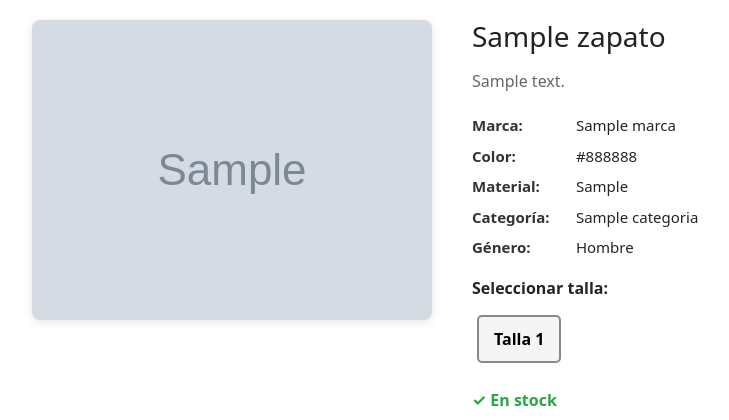
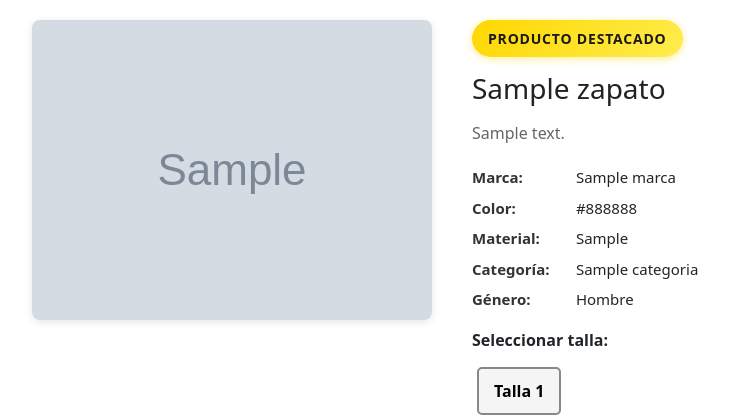
Before and after one commit to miniluz/tienda-calzados-marilo, a Django app: page /catalog/1/ in a window 1280 px wide. Shown: the part 128-548 px from the top of the page, without its empty margins (50-779 px from the left). Run offline with Django 5.2, Linux system fonts and the light colour scheme; tables that the repository leaves empty hold one stand-in row (values such as "Sample post"); grey boxes marked "Sample" are stand-in pictures; parts of the project's set-up code (start-up, migrations or seed data) failed here and were passed over.

Commit message:
feat: Add featured product badge to detail view

```diff
--- a/catalog/templates/catalog/zapato_detail.html
+++ b/catalog/templates/catalog/zapato_detail.html
@@ -191,6 +191,20 @@
             margin: 10px 0;
         }
     }
+
+    .featured-badge-detail {
+        display: inline-block;
+        background: linear-gradient(135deg, #ffd700 0%, #ffed4e 100%);
+        color: #1a1a1a;
+        padding: 8px 16px;
+        border-radius: 20px;
+        font-size: 14px;
+        font-weight: 700;
+        text-transform: uppercase;
+        letter-spacing: 0.8px;
+        box-shadow: 0 2px 8px rgba(255, 215, 0, 0.4);
+        margin-bottom: 15px;
+    }
 </style>
 {% endblock %}
 
@@ -213,6 +227,9 @@
     </div>
 
     <div class="product-info">
+        {% if zapato.estaDestacado %}
+            <div class="featured-badge-detail">Producto destacado</div>
+        {% endif %}
         <h1>{{ zapato.nombre }}</h1>
 
         <p class="description">{{ zapato.descripcion }}</p>
```
